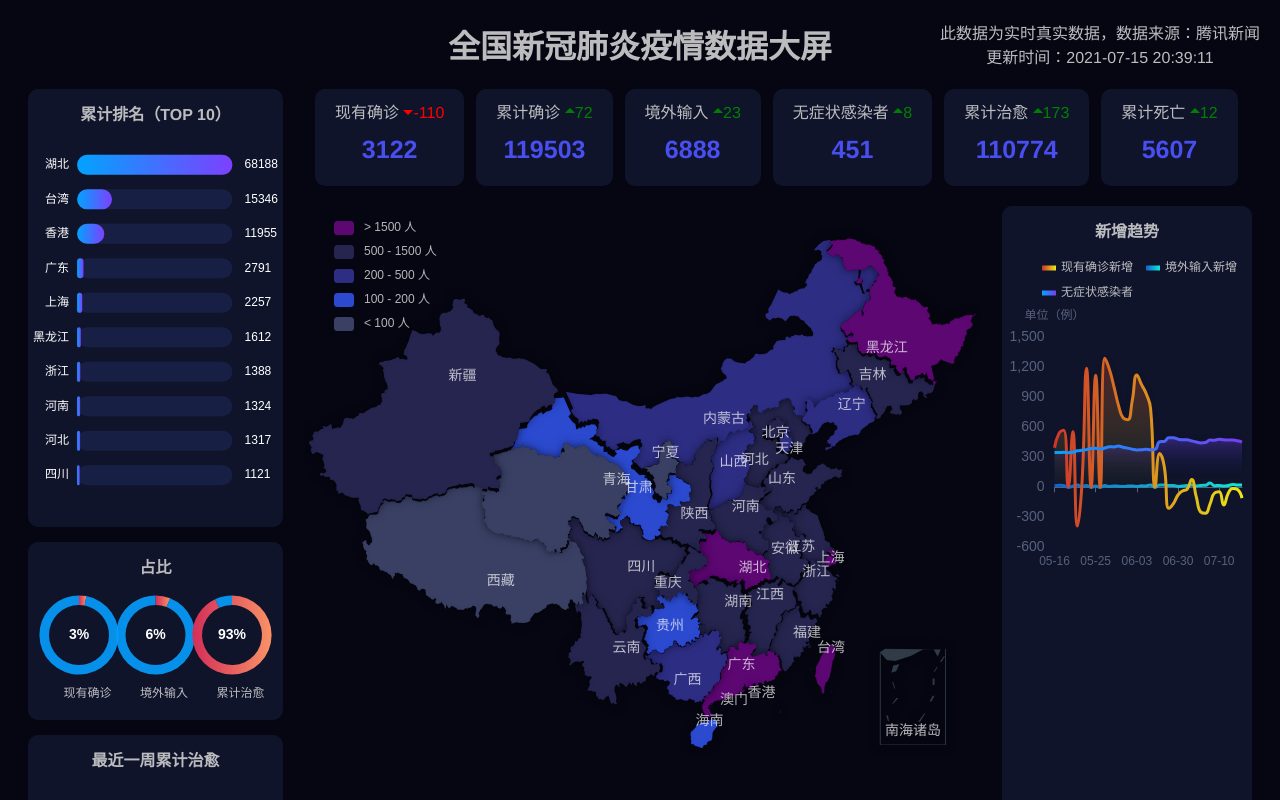
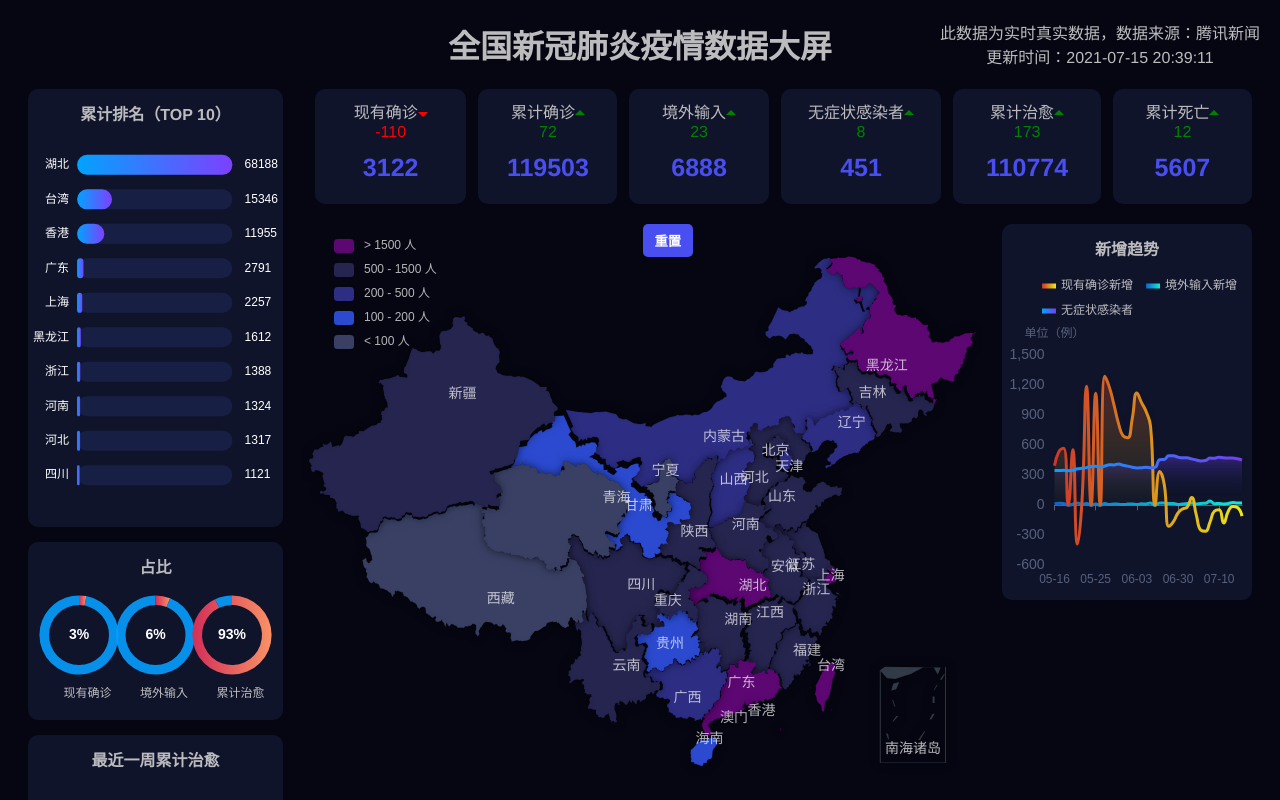
Before and after one commit to zhulin3141/vue3-demo, a Vue app: page / in a window 1280 px wide. Shown: the top 800 px of the page. Built offline with nearby package versions, Linux system fonts and the light colour scheme.

Commit message:
重置地图按钮 以及 调整样式

```diff
--- a/src/App.vue
+++ b/src/App.vue
@@ -302,10 +302,8 @@ const setMapData = (dataList: any) => {
       <div id="m-wrapper">
         <div id="map-wrapper">
           <data-map
-            ref="dataMap"
             title=""
             :list="mapDataList"
-            style="width: 100%; height: 620px"
           />
         </div>
         <div class="new-trader-wrapper chart-card">
@@ -357,6 +355,7 @@ body {
 }
 #info-wrapper {
   display: flex;
+  padding-right: 20px;
   .chart-card {
     margin: 0 0 0 12px;
   }
@@ -367,9 +366,11 @@ body {
     border-style: solid;
     border-width: 5px;
     position: relative;
-    top: 11px;
+    top: 13px;
   }
-
+  & span{
+    padding: 0 5px;
+  }
   & .more span {
     color: @more-color;
   }
@@ -378,7 +379,7 @@ body {
   }
   & .more i {
     border-color: transparent transparent @more-color;
-    top: -13px;
+    top: -11px;
   }
   & .less i {
     border-color: @less-color transparent transparent;
@@ -399,6 +400,7 @@ body {
     #info-wrapper .chart-card {
       padding: 10px 20px;
       float: left;
+      flex: 1 1 auto;
     }
 
     #m-wrapper {
@@ -406,9 +408,11 @@ body {
       margin: 20px 0;
       #map-wrapper {
         flex: 1;
+        position: relative;
       }
       .new-trader-wrapper {
         width: 250px;
+        height: 362px;
       }
     }
   }
--- a/src/components/DataMap.vue
+++ b/src/components/DataMap.vue
@@ -1,9 +1,11 @@
 <template>
   <div
-    id="china-map"
+    ref="chinaMapRef"
     class="main-map-chart"
-    style="width: 100%; height: 100%"
+    style="width: 100%; height: 620px"
   />
+
+  <button class="resetMapBtn" @click="resetMapPosition">重置</button>
 </template>
 
 <script lang="ts">
@@ -26,7 +28,7 @@ export default {
       if (null != chart) {
         chart.dispose();
       }
-      chart = proxy.$echarts.init(document.getElementById("china-map"));
+      chart = proxy.$echarts.init(proxy.$refs.chinaMapRef);
       setOptions();
     };
 
@@ -37,7 +39,11 @@ export default {
           formatter: (params: any, t: string, n: Function) => {
             return 0.5 == params.value
               ? params.name + "：有疑似病例"
-              : params.seriesName + "<br />" + params.name + "：" + params.value;
+              : params.seriesName +
+                  "<br />" +
+                  params.name +
+                  "：" +
+                  params.value;
           },
         },
         title: {
@@ -59,6 +65,9 @@ export default {
           showLabel: !0,
           textStyle: {
             color: "rgba(255,255,255,0.7)",
+          },
+          inRange:{
+            color: '#fff'
           },
           // 图例
           pieces: [
@@ -148,6 +157,32 @@ export default {
     onMounted(() => {
       initChart();
     });
+
+    return {
+      setOptions,
+    };
+  },
+
+  methods: {
+    resetMapPosition() {
+      chart?.dispatchAction({ type: "restore" });
+      this.setOptions();
+    },
   },
 };
 </script>
+
+<style scoped>
+.resetMapBtn {
+  position: absolute;
+  top: 0;
+  background-color: #494ef1;
+  border: 0;
+  color: #fff;
+  border-radius: 5px;
+  padding: 7px 12px;
+  font-weight: bold;
+  cursor: pointer;
+  text-align: center;
+}
+</style>
```
